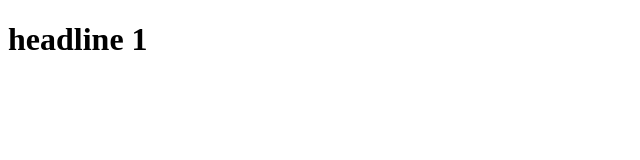
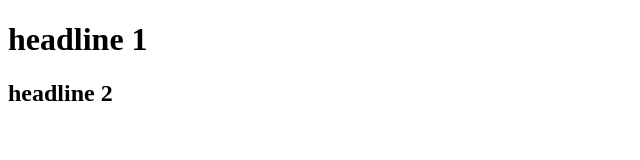
Before and after one commit to sorush66/session2, a plain HTML site: page Index.html in a window 1280 px wide. Shown: the whole page, without its empty margins (0-640 px from the left). Drawn offline with Linux system fonts and the light colour scheme.

Commit message:
2nd Update

```diff
--- a/Index.html
+++ b/Index.html
@@ -11,6 +11,8 @@
 <body>
 
     <h1> headline 1 </h1>
+    <h2> headline 2 </h2>
+
 
 </body>
 
```
